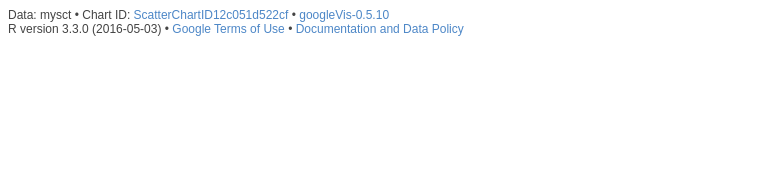
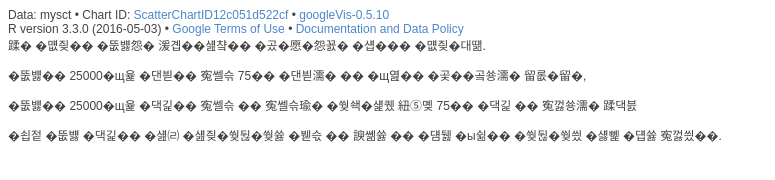
Before and after one commit to dlfjsssibal13/dlfjsssibal13.github.io, a plain HTML site: page ScatterChart.html in a window 1280 px wide. Shown: the whole page, without its empty margins (0-775 px from the left). Drawn offline with Linux system fonts and the light colour scheme; a script that the page names is missing.

Commit message:
Update ScatterChart.html

```diff
--- a/ScatterChart.html
+++ b/ScatterChart.html
@@ -771,5 +771,12 @@ callbacks.shift()();
   R version 3.3.0 (2016-05-03)
   &#8226; <a href="https://developers.google.com/terms/">Google Terms of Use</a> &#8226; <a href="https://google-developers.appspot.com/chart/interactive/docs/gallery/scatterchart">Documentation and Data Policy</a>
 </span></div>
+<div> 본 자료는 소득과 기대수명의 상관관계를 나타낸 자료이다.
+  <p> 소득이 25000달러 이하인 경우 75세 이하로 산 사람이 상대적으로  많지만,
+  </p>
+  <p> 소득이 25000달러 이상인 경우 한 경우를 제외하고 모두 75세 이상 산 것으로 보아
+  </p>
+  <p> 일정 소득 이상이 되면 의료시스템을 더욱 잘 받을 수 있는 사회적 시스템이 되어 있을 것이다.
+  </p></div>
 </body>
 </html>
```
